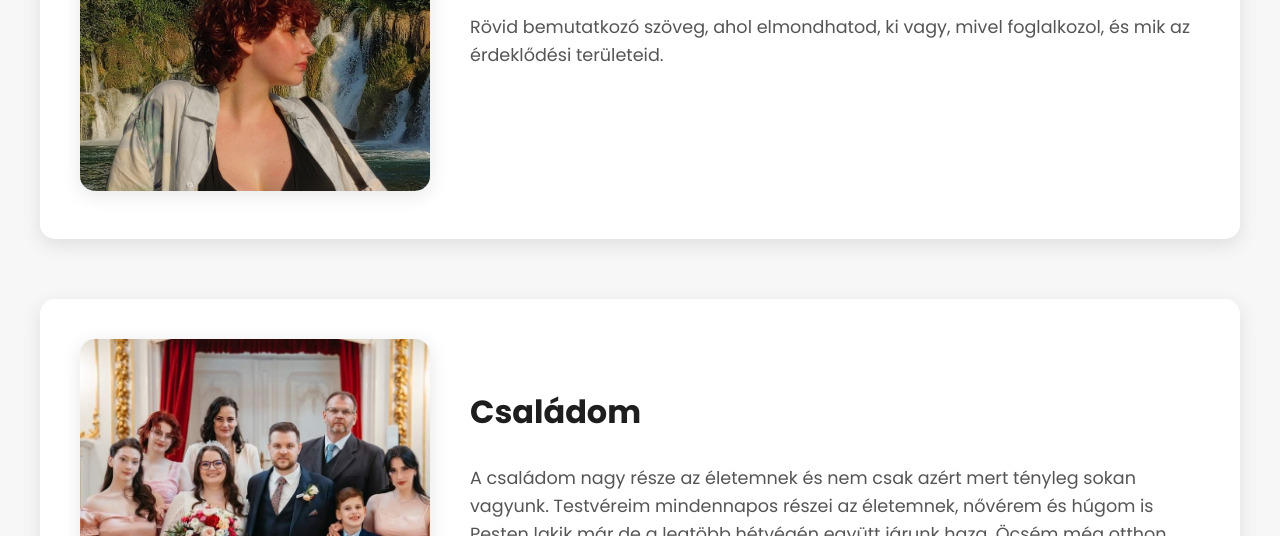
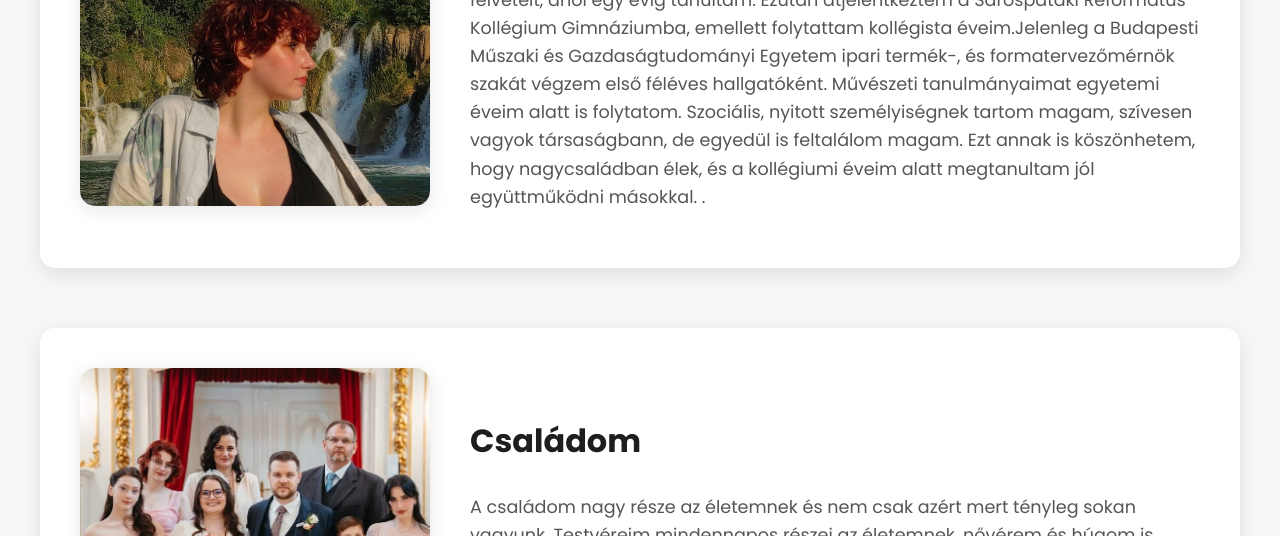
Before and after one commit to zsofiasarakovacs/zsofiasarakovacs.github.io, a plain HTML site: page index.html in a window 1280 px wide. Shown: the part 564-1100 px from the top of the page. Drawn offline with Linux system fonts and the light colour scheme.

Commit message:
Update index.html

```diff
--- a/index.html
+++ b/index.html
@@ -32,7 +32,9 @@
 <div class="content-section">
     <div class="text-content">
         <h2>Bemutatkozás</h2>
-        <p>Rövid bemutatkozó szöveg, ahol elmondhatod, ki vagy, mivel foglalkozol, és mik az érdeklődési területeid.</p>
+        <p>A nevem Kovács Zsófia Sára, Kisvárdán születtem, általános iskolai tanulmányaimat is itt végeztem, a Vári Emil Ált. Isk. matematika tagozatán. Ezután a debreceni Tóth Árpád Gimnázium matematika-informatika tagozatára nyertem felvételt, ahol egy évig tanultam. Ezután átjelentkeztem a Sárospataki Református Kollégium Gimnáziumba, emellett folytattam kollégista éveim.Jelenleg a Budapesti Műszaki és Gazdaságtudományi Egyetem ipari termék-, és formatervezőmérnök szakát végzem első féléves hallgatóként. Művészeti tanulmányaimat egyetemi éveim alatt is folytatom.
+            Szociális, nyitott személyiségnek tartom magam, szívesen vagyok társaságbann, de egyedül is feltalálom magam. Ezt annak is köszönhetem, hogy nagycsaládban élek, és a kollégiumi éveim alatt megtanultam jól együttműködni másokkal.
+            .</p>
     </div>
     <a href="profile.jpg" class="lightbox" data-lightbox="gallery">
         <img src="profile.jpg" alt="Bemutatkozás képe">
```
